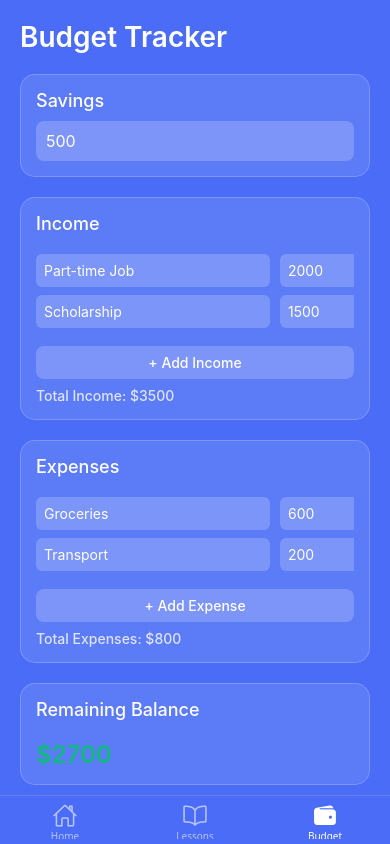
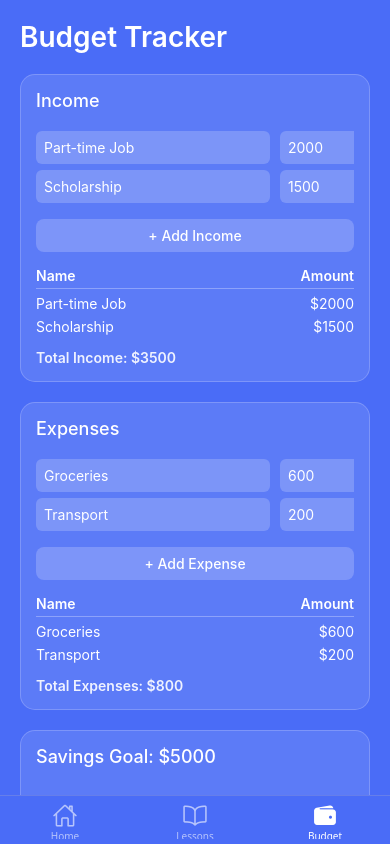
Before and after one commit to Kobe-1416/money-wise, a React Native app: screen /Budget in a window 390 px wide. Built offline with nearby package versions, Linux system fonts and the light colour scheme.

Commit message:
Budget page features update

```diff
--- a/Screens/budget.js
+++ b/Screens/budget.js
@@ -3,7 +3,6 @@ import { ScrollView, StyleSheet, Text, View, TextInput, FlatList, Pressable } fr
 import { SafeAreaView } from 'react-native-safe-area-context';
 
 export default function Budget() {
-  const [savings, setSavings] = useState(500);
   const [income, setIncome] = useState([
     { id: '1', name: 'Part-time Job', amount: 2000 },
     { id: '2', name: 'Scholarship', amount: 1500 },
@@ -12,11 +11,14 @@ export default function Budget() {
     { id: '1', name: 'Groceries', amount: 600 },
     { id: '2', name: 'Transport', amount: 200 },
   ]);
+  const [savings, setSavings] = useState([]);
+  const [goal, setGoal] = useState(5000);
 
   // calculations
   const totalIncome = income.reduce((sum, i) => sum + (Number(i.amount) || 0), 0);
   const totalExpenses = expenses.reduce((sum, e) => sum + (Number(e.amount) || 0), 0);
-  const remaining = totalIncome - totalExpenses;
+  const totalSavings = savings.reduce((sum, s) => sum + (Number(s.amount) || 0), 0);
+  const totalBalance = totalIncome - totalExpenses; // <-- NEW BALANCE
 
   // update handlers
   const updateIncome = (id, field, value) => {
@@ -39,6 +41,16 @@ export default function Budget() {
     setExpenses((prev) => [...prev, { id: Date.now().toString(), name: '', amount: 0 }]);
   };
 
+  const addSaving = () => {
+    setSavings((prev) => [...prev, { id: Date.now().toString(), amount: 0 }]);
+  };
+
+  const updateSaving = (id, value) => {
+    setSavings((prev) =>
+      prev.map((item) => (item.id === id ? { ...item, amount: Number(value) } : item))
+    );
+  };
+
   const renderEditableRow = (item, onChange) => (
     <View style={styles.tableRow}>
       <TextInput
@@ -59,21 +71,17 @@ export default function Budget() {
     </View>
   );
 
+  const renderStaticRow = (item) => (
+    <View style={styles.tableRow}>
+      <Text style={[styles.cell, { flex: 1 }]}>{item.name || '-'}</Text>
+      <Text style={[styles.cell, { width: 80, textAlign: 'right' }]}>${item.amount}</Text>
+    </View>
+  );
+
   return (
     <SafeAreaView style={styles.container}>
       <ScrollView contentContainerStyle={styles.scrollContent}>
         <Text style={styles.pageTitle}>Budget Tracker</Text>
-
-        {/* Savings */}
-        <View style={styles.card}>
-          <Text style={styles.cardTitle}>Savings</Text>
-          <TextInput
-            style={styles.input}
-            keyboardType="numeric"
-            value={savings.toString()}
-            onChangeText={(text) => setSavings(Number(text))}
-          />
-        </View>
 
         {/* Income */}
         <View style={styles.card}>
@@ -88,6 +96,17 @@ export default function Budget() {
           <Pressable onPress={addIncome} style={styles.addButton}>
             <Text style={styles.addButtonText}>+ Add Income</Text>
           </Pressable>
+
+          <View style={{ marginTop: 15 }}>
+            <View style={styles.tableHeader}>
+              <Text style={[styles.headerCell, { flex: 1 }]}>Name</Text>
+              <Text style={[styles.headerCell, { width: 80, textAlign: 'right' }]}>Amount</Text>
+            </View>
+            {income.map((item) => (
+              <View key={item.id}>{renderStaticRow(item)}</View>
+            ))}
+          </View>
+
           <Text style={styles.totalText}>Total Income: ${totalIncome}</Text>
         </View>
 
@@ -104,13 +123,53 @@ export default function Budget() {
           <Pressable onPress={addExpense} style={styles.addButton}>
             <Text style={styles.addButtonText}>+ Add Expense</Text>
           </Pressable>
+
+          <View style={{ marginTop: 15 }}>
+            <View style={styles.tableHeader}>
+              <Text style={[styles.headerCell, { flex: 1 }]}>Name</Text>
+              <Text style={[styles.headerCell, { width: 80, textAlign: 'right' }]}>Amount</Text>
+            </View>
+            {expenses.map((item) => (
+              <View key={item.id}>{renderStaticRow(item)}</View>
+            ))}
+          </View>
+
           <Text style={styles.totalText}>Total Expenses: ${totalExpenses}</Text>
         </View>
 
-        {/* Remaining */}
+        {/* Savings Tracker */}
         <View style={styles.card}>
-          <Text style={styles.cardTitle}>Remaining Balance</Text>
-          <Text style={styles.remainingAmount}>${remaining}</Text>
+          <Text style={styles.cardTitle}>Savings Goal: ${goal}</Text>
+          <FlatList
+            scrollEnabled={false}
+            data={savings}
+            renderItem={({ item }) => (
+              <TextInput
+                style={[styles.inputSmall, { marginBottom: 8 }]}
+                keyboardType="numeric"
+                placeholder="Enter amount"
+                placeholderTextColor="rgba(255,255,255,0.6)"
+                value={item.amount.toString()}
+                onChangeText={(text) => updateSaving(item.id, text)}
+              />
+            )}
+            keyExtractor={(item) => item.id}
+            style={{ marginTop: 10 }}
+          />
+          <Pressable onPress={addSaving} style={styles.addButton}>
+            <Text style={styles.addButtonText}>+ Add Saving</Text>
+          </Pressable>
+
+          <Text style={styles.totalText}>Total Saved: ${totalSavings}</Text>
+          <Text style={styles.totalText}>
+            Progress: {((totalSavings / goal) * 100).toFixed(1)}%
+          </Text>
+        </View>
+
+        {/* Total Balance */}
+        <View style={styles.card}>
+          <Text style={styles.cardTitle}>Total Balance</Text>
+          <Text style={styles.balanceAmount}>${totalBalance}</Text>
         </View>
       </ScrollView>
     </SafeAreaView>
@@ -130,15 +189,6 @@ const styles = StyleSheet.create({
     borderColor: 'rgba(255,255,255,0.2)',
   },
   cardTitle: { color: 'white', fontSize: 18, fontWeight: '500', marginBottom: 10 },
-  savingsAmount: { color: 'white', fontSize: 24, fontWeight: '600', marginBottom: 10 },
-  remainingAmount: { color: '#10B981', fontSize: 24, fontWeight: '600', marginTop: 10 },
-  input: {
-    backgroundColor: 'rgba(255,255,255,0.2)',
-    color: 'white',
-    padding: 10,
-    borderRadius: 8,
-    fontSize: 16,
-  },
   inputSmall: {
     backgroundColor: 'rgba(255,255,255,0.2)',
     color: 'white',
@@ -146,8 +196,11 @@ const styles = StyleSheet.create({
     borderRadius: 6,
     fontSize: 14,
   },
-  tableRow: { flexDirection: 'row', alignItems: 'center', marginBottom: 8 },
-  totalText: { color: 'rgba(255,255,255,0.8)', fontWeight: '500', marginTop: 8 },
+  tableRow: { flexDirection: 'row', alignItems: 'center', marginBottom: 6 },
+  tableHeader: { flexDirection: 'row', borderBottomWidth: 1, borderBottomColor: 'rgba(255,255,255,0.3)', paddingBottom: 4, marginBottom: 6 },
+  headerCell: { color: 'white', fontWeight: '600', fontSize: 14 },
+  cell: { color: 'white', fontSize: 14 },
+  totalText: { color: 'rgba(255,255,255,0.9)', fontWeight: '600', marginTop: 8 },
   addButton: {
     backgroundColor: 'rgba(255,255,255,0.2)',
     borderRadius: 8,
@@ -156,4 +209,5 @@ const styles = StyleSheet.create({
     alignItems: 'center',
   },
   addButtonText: { color: 'white', fontWeight: '500' },
+  balanceAmount: { color: '#10B981', fontSize: 24, fontWeight: '700', marginTop: 10 },
 });
```
